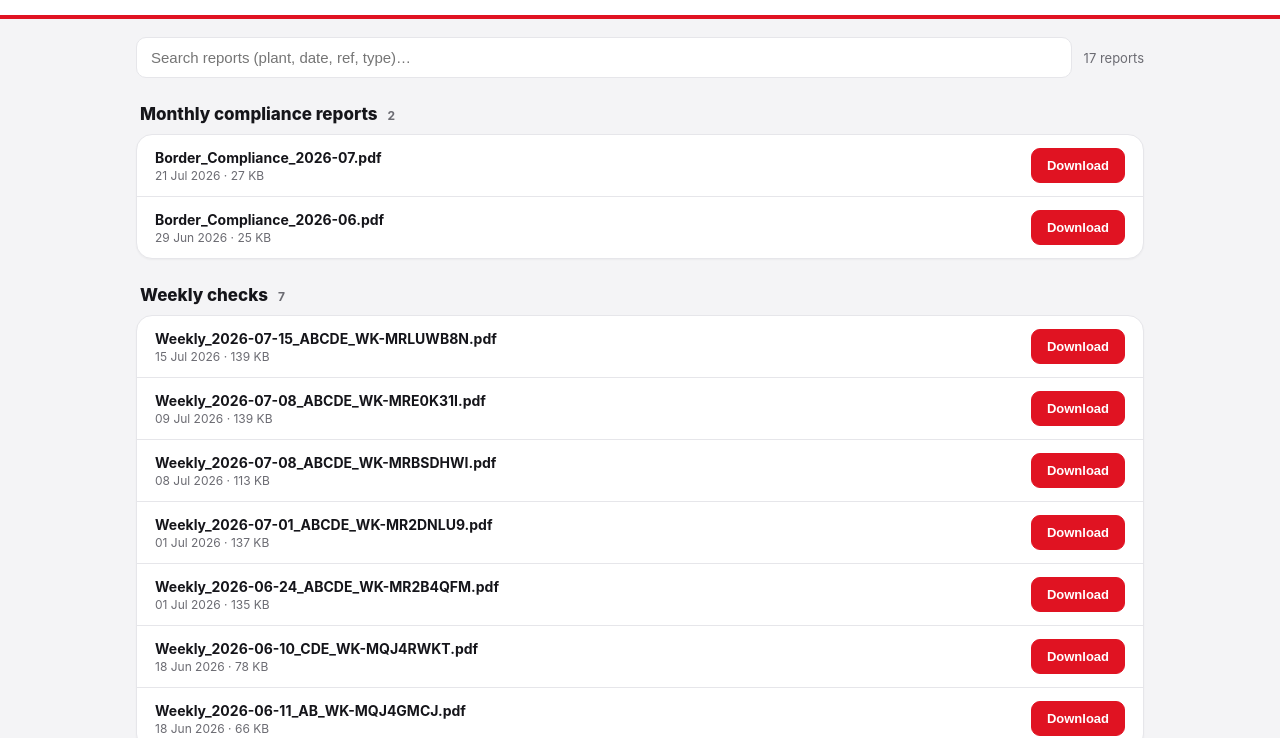
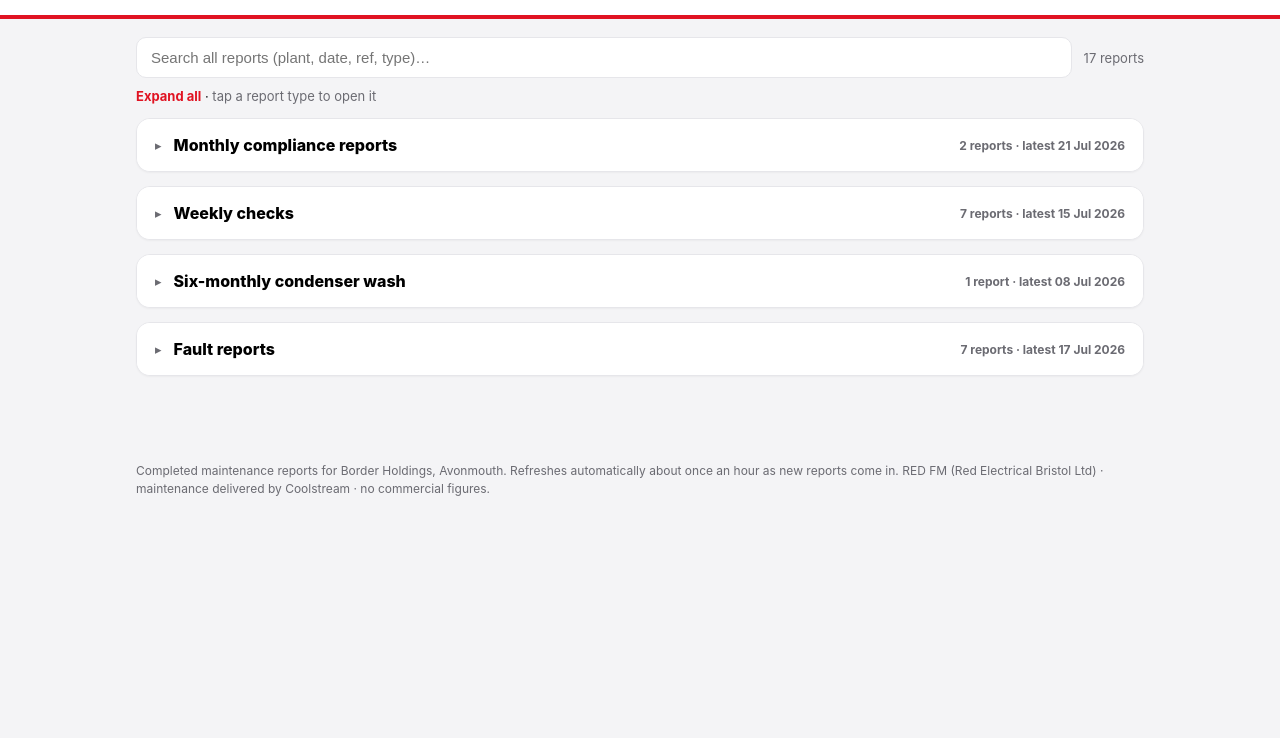
Before and after one commit to Red-works1/redfm-maintenance, a plain HTML site: page reports.html in a window 1280 px wide. Shown: the part 60-798 px from the top of the page. Drawn offline with Linux system fonts and the light colour scheme.

Commit message:
Reports library: collapsible by type, month sub-grouping, expand all

```diff
--- a/reports.html
+++ b/reports.html
@@ -19,17 +19,25 @@
   .search{flex:1;min-width:220px;font-size:15px;padding:11px 14px;border:1.5px solid var(--line);border-radius:10px;}
   .search:focus{outline:none;border-color:var(--red);}
   .note{font-size:13px;color:var(--grey);}
+  .toolrow{margin-top:10px;font-size:13px;}
+  .toolrow a{color:var(--red);font-weight:700;text-decoration:none;cursor:pointer;}
   .state{background:#fff;border:1px solid var(--line);border-radius:14px;padding:30px;text-align:center;margin-top:18px;color:var(--grey);}
-  .group{margin-top:26px;}
-  .group h2{font-size:17px;font-weight:800;margin:0 4px 10px;display:flex;align-items:baseline;gap:10px;}
-  .group h2 span{font-size:12px;font-weight:700;color:var(--grey);}
-  .card{background:#fff;border:1px solid var(--line);border-radius:16px;overflow:hidden;box-shadow:0 1px 2px rgba(0,0,0,.04);}
-  .row{display:flex;align-items:center;gap:14px;padding:13px 18px;border-bottom:1px solid var(--line);}
-  .row:last-child{border-bottom:0;}
+  .group{background:#fff;border:1px solid var(--line);border-radius:14px;margin-top:14px;overflow:hidden;box-shadow:0 1px 2px rgba(0,0,0,.04);}
+  .ghead{width:100%;display:flex;align-items:center;gap:12px;padding:16px 18px;background:#fff;border:0;cursor:pointer;text-align:left;font:inherit;}
+  .ghead:hover{background:#fafafa;}
+  .gcaret{color:var(--grey);font-size:13px;transition:transform .15s;flex:0 0 auto;}
+  .group.open .gcaret{transform:rotate(90deg);}
+  .gname{font-size:16px;font-weight:800;flex:1;}
+  .gmeta{font-size:12px;color:var(--grey);font-weight:700;white-space:nowrap;}
+  .gbody{display:none;border-top:1px solid var(--line);}
+  .group.open .gbody{display:block;}
+  .msub{font-size:11px;font-weight:800;letter-spacing:.4px;text-transform:uppercase;color:var(--grey);background:#fafafa;padding:8px 18px;border-bottom:1px solid var(--line);}
+  .rowr{display:flex;align-items:center;gap:14px;padding:12px 18px;border-bottom:1px solid #f1f1f4;}
+  .rowr:last-child{border-bottom:0;}
   .rmain{flex:1;min-width:0;}
   .rname{font-size:14px;font-weight:700;word-break:break-all;}
   .rmeta{font-size:12px;color:var(--grey);margin-top:2px;}
-  .dlbtn{flex:0 0 auto;font-size:13px;font-weight:700;padding:9px 15px;border-radius:9px;border:1.5px solid var(--red);background:var(--red);color:#fff;cursor:pointer;text-decoration:none;}
+  .dlbtn{flex:0 0 auto;font-size:13px;font-weight:700;padding:9px 15px;border-radius:9px;border:1.5px solid var(--red);background:var(--red);color:#fff;cursor:pointer;}
   .dlbtn:active{opacity:.8;}
   .empty{padding:22px;color:var(--grey);font-size:14px;text-align:center;}
   footer{max-width:1040px;margin:26px auto 0;padding:0 16px;color:var(--grey);font-size:12px;line-height:1.5;}
@@ -44,58 +52,83 @@
 
 <div class="wrap">
   <div class="bar">
-    <input class="search" id="search" placeholder="Search reports (plant, date, ref, type)…">
+    <input class="search" id="search" placeholder="Search all reports (plant, date, ref, type)…">
     <span class="note" id="count"></span>
   </div>
+  <div class="toolrow"><a id="toggleall">Expand all</a> · <span class="note">tap a report type to open it</span></div>
   <div id="list"><div class="state" id="loadstate">Loading the report library…</div></div>
 </div>
 
-<footer>Completed maintenance reports for Border Holdings, Avonmouth. Updated automatically from the live records. RED FM (Red Electrical Bristol Ltd) · maintenance delivered by Coolstream · no commercial figures.</footer>
+<footer>Completed maintenance reports for Border Holdings, Avonmouth. Refreshes automatically about once an hour as new reports come in. RED FM (Red Electrical Bristol Ltd) · maintenance delivered by Coolstream · no commercial figures.</footer>
 
 <script>
 const $=id=>document.getElementById(id);
 const MANIFEST="https://raw.githubusercontent.com/Red-works1/redfm-maintenance/main/reports-manifest.json?t="+Date.now();
-// Order groups sensibly; anything not listed falls to the end.
 const ORDER=["Monthly compliance reports","Weekly checks","Quarterly service","Six-monthly condenser wash",
   "F-Gas leak testing","Annual safety cut-outs","Temperature probes","A&B leak detection","Oil analysis","Fault reports","Other reports"];
 let ALL=[];
 
-function fmtDate(s){ if(!s) return ""; const d=new Date(s); return isNaN(d)?"":d.toLocaleDateString('en-GB',{day:'2-digit',month:'short',year:'numeric'}); }
+function ord(t){const i=ORDER.indexOf(t);return i<0?99:i;}
+function fmtDate(s){if(!s)return"";const d=new Date(s);return isNaN(d)?"":d.toLocaleDateString('en-GB',{day:'2-digit',month:'short',year:'numeric'});}
+function monthKey(s){const d=new Date(s);return isNaN(d)?"Undated":d.toLocaleDateString('en-GB',{month:'long',year:'numeric'});}
+function byDateDesc(a,b){return (b.date||"").localeCompare(a.date||"");}
 
 async function dl(url,name,btn){
-  const old=btn.textContent; btn.textContent="…";
-  try{ const r=await fetch(url); if(!r.ok) throw new Error(r.status); const b=await r.blob();
-    const a=document.createElement('a'); a.href=URL.createObjectURL(b); a.download=name; document.body.appendChild(a); a.click(); a.remove();
+  const old=btn.textContent;btn.textContent="…";
+  try{const r=await fetch(url);if(!r.ok)throw new Error(r.status);const b=await r.blob();
+    const a=document.createElement('a');a.href=URL.createObjectURL(b);a.download=name;document.body.appendChild(a);a.click();a.remove();
     setTimeout(()=>URL.revokeObjectURL(a.href),5000);
-  }catch(e){ window.open(url,'_blank'); }
+  }catch(e){window.open(url,'_blank');}
   btn.textContent=old;
+}
+
+function rowHtml(r){
+  return `<div class="rowr"><div class="rmain"><div class="rname">${r.name}</div>
+    <div class="rmeta">${fmtDate(r.date)}${r.size?' · '+Math.round(r.size/1024)+' KB':''}</div></div>
+    <button class="dlbtn" data-url="${r.url}" data-name="${r.name}">Download</button></div>`;
+}
+// Big types (>8 reports) get grouped by month so a year of weeklies is easy to scan.
+function bodyHtml(items){
+  if(items.length>8){
+    const m={};items.forEach(r=>{const k=monthKey(r.date);(m[k]=m[k]||[]).push(r);});
+    return Object.keys(m).map(mk=>`<div class="msub">${mk} · ${m[mk].length}</div>`+m[mk].map(rowHtml).join('')).join('');
+  }
+  return items.map(rowHtml).join('');
 }
 
 function render(filter){
   const f=(filter||"").trim().toLowerCase();
   const rows=ALL.filter(r=>!f || (r.name+" "+r.type+" "+fmtDate(r.date)).toLowerCase().includes(f));
   $('count').textContent=rows.length+(rows.length===1?" report":" reports");
-  if(!rows.length){ $('list').innerHTML='<div class="state">No reports match.</div>'; return; }
-  const groups={}; rows.forEach(r=>{(groups[r.type]=groups[r.type]||[]).push(r);});
-  const keys=Object.keys(groups).sort((a,b)=>{const ia=ORDER.indexOf(a),ib=ORDER.indexOf(b);return (ia<0?99:ia)-(ib<0?99:ib);});
+  if(!rows.length){$('list').innerHTML='<div class="state">No reports match your search.</div>';return;}
+  const groups={};rows.forEach(r=>{(groups[r.type]=groups[r.type]||[]).push(r);});
+  const keys=Object.keys(groups).sort((a,b)=>ord(a)-ord(b));
   $('list').innerHTML=keys.map(k=>{
-    const items=groups[k].slice().sort((a,b)=>(b.date||"").localeCompare(a.date||""));
-    return `<div class="group"><h2>${k} <span>${items.length}</span></h2><div class="card">`+
-      items.map(r=>`<div class="row"><div class="rmain"><div class="rname">${r.name}</div>
-        <div class="rmeta">${fmtDate(r.date)}${r.size?" · "+Math.round(r.size/1024)+" KB":""}</div></div>
-        <button class="dlbtn" data-url="${r.url}" data-name="${r.name}">Download</button></div>`).join('')+
-      `</div></div>`;
+    const items=groups[k].slice().sort(byDateDesc);
+    const open=!!f;   // when searching, open matching sections automatically
+    return `<div class="group${open?' open':''}"><button class="ghead" type="button">
+      <span class="gcaret">▸</span><span class="gname">${k}</span>
+      <span class="gmeta">${items.length} report${items.length===1?'':'s'}${items[0]?' · latest '+fmtDate(items[0].date):''}</span></button>
+      <div class="gbody">${bodyHtml(items)}</div></div>`;
   }).join('');
+  $('list').querySelectorAll('.ghead').forEach(h=>h.onclick=()=>h.parentElement.classList.toggle('open'));
   $('list').querySelectorAll('.dlbtn').forEach(b=>b.onclick=()=>dl(b.dataset.url,b.dataset.name,b));
 }
 
+$('toggleall').onclick=()=>{
+  const groups=[...document.querySelectorAll('.group')];
+  const anyClosed=groups.some(g=>!g.classList.contains('open'));
+  groups.forEach(g=>g.classList.toggle('open',anyClosed));
+  $('toggleall').textContent=anyClosed?"Collapse all":"Expand all";
+};
+
 async function load(){
   try{
-    const r=await fetch(MANIFEST); if(!r.ok) throw new Error(r.status);
-    const j=await r.json(); ALL=j.reports||[];
-    if(!ALL.length){ $('list').innerHTML='<div class="state">No reports published yet — the library refreshes automatically as reports come in.</div>'; $('count').textContent=""; return; }
+    const r=await fetch(MANIFEST);if(!r.ok)throw new Error(r.status);
+    const j=await r.json();ALL=j.reports||[];
+    if(!ALL.length){$('list').innerHTML='<div class="state">No reports published yet — the library refreshes automatically as reports come in.</div>';$('count').textContent="";return;}
     render("");
-  }catch(e){ $('list').innerHTML='<div class="state">Could not load the report library ('+(e.message||e)+'). It refreshes hourly — try again shortly.</div>'; }
+  }catch(e){$('list').innerHTML='<div class="state">Could not load the report library ('+(e.message||e)+'). It refreshes hourly — try again shortly.</div>';}
 }
 $('search').addEventListener('input',e=>render(e.target.value));
 load();
```
